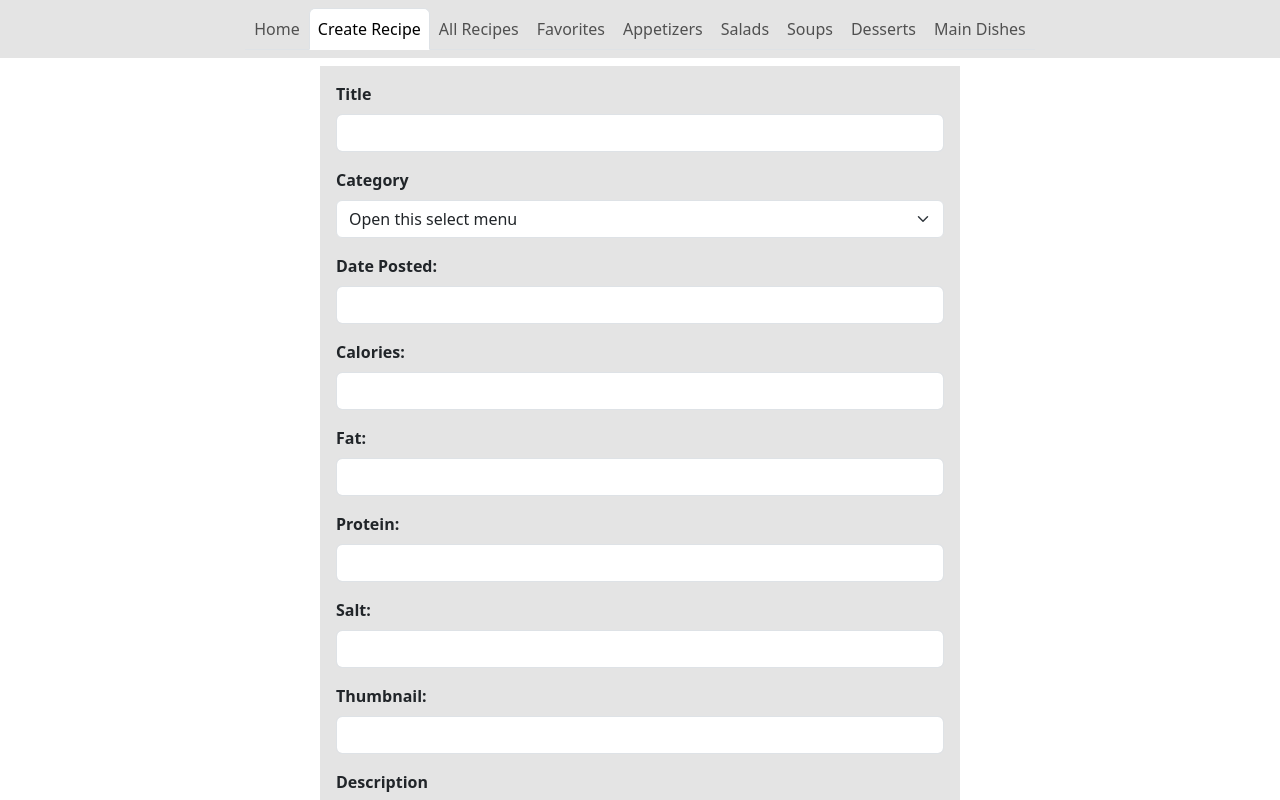
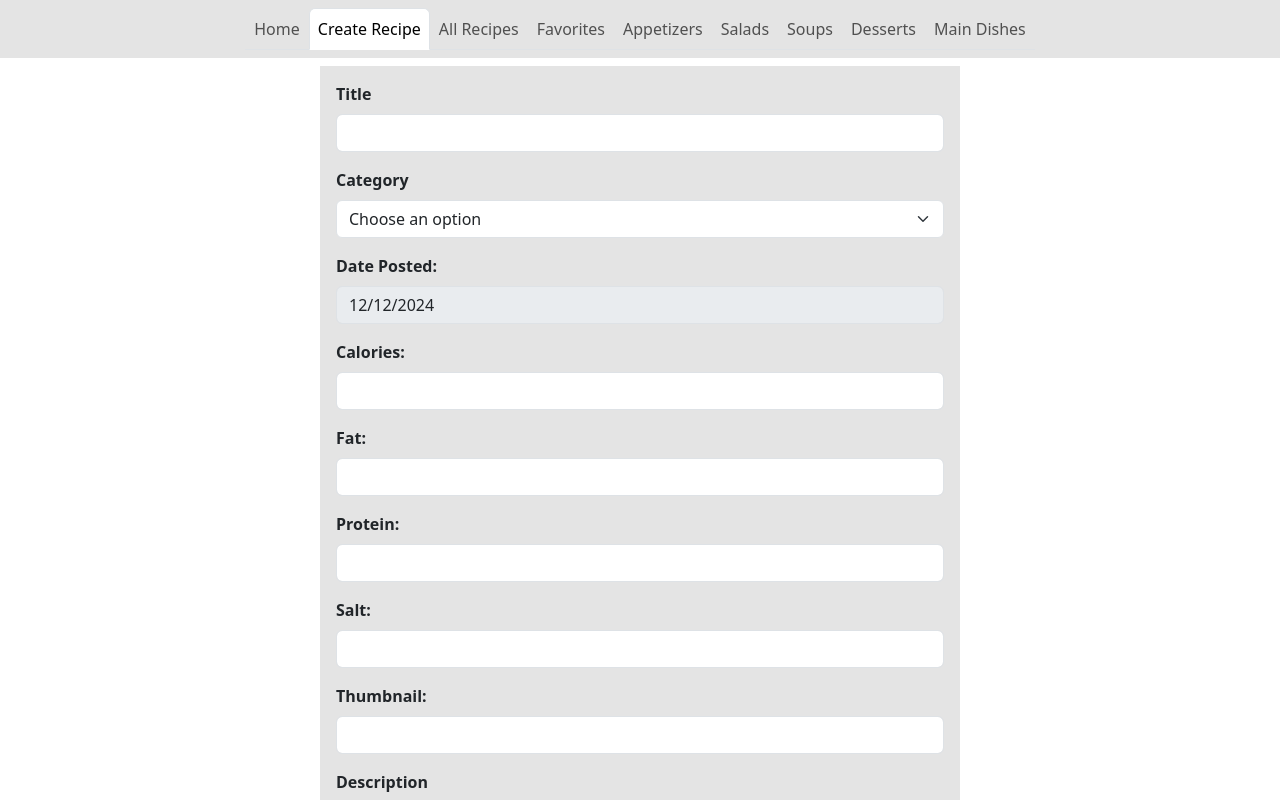
Before and after one commit to KarolisBz/RateMyRecipe, a React (Create React App) app: page /CreateRecipe in a window 1280 px wide. Shown: the top 800 px of the page. Built offline with nearby package versions, Linux system fonts and the light colour scheme.

Commit message:
Fixed Routing issues with nav bar and reloading

```diff
--- a/src/client/components/CreateRecipe.js
+++ b/src/client/components/CreateRecipe.js
@@ -1,93 +1,141 @@
 // class fields
 import React from 'react';
-import { useState, useEffect } from 'react';
+import { useState } from 'react';
 import axios from 'axios';
 import { useNavigate } from "react-router-dom";
 import { Form, Button } from 'react-bootstrap';
 
 // Read content to be imported
 const CreateRecipe = () => {
+  const navigate = useNavigate();
   const [title, setTitle] = useState('');
   const [description, setDescription] = useState('');
-  const [postDate, setPostDate] = useState('');
   const [thumbnail, setThumbnail] = useState('');
   const [calories, setCalories] = useState('');
   const [fat, setFat] = useState('');
   const [protein, setProtein] = useState('');
   const [salt, setSalt] = useState('');
   const [reviews, setReviews] = useState([]);
-  const [category, setCategory] = useState('');
+  const [category, setCategory] = useState("1");
+  let datePosted = new Date().toLocaleDateString('en-GB', {
+    day: '2-digit',
+    month: '2-digit',
+    year: 'numeric',
+  })
 
 
   // logs form information
   const handleSubmit = (e) => {
     e.preventDefault();
 
+    if (category == "1") {
+      alert("Select a valid category!")
+    }
+    else {
       const recipe = {
         title: title,
         description: description,
-      postDate: postDate,
+        postDate: datePosted,
         thumbnail: thumbnail,
         calories: calories,
         fat: fat,
         protein: protein,
         salt: salt,
         reviews: reviews,
-      title: title,
         category: category
       };
 
+      console.log(recipe)
+
       // dynamically posts and rendered in the frontend asynchronously
       axios.post('http://localhost:4000/api/recipe', recipe)
-      .then((res) => console.log(res.data))
+        .then((res) => {
+          console.log(res.data);
+          navigate('/recipes/All')
+        })
         .catch((err) => console.log(err.data));
+    }
   };
 
   return (
-    <div style={{ padding: '2vh', width: '50vw', minHeight: '80vh', margin: 'auto', marginTop: '0.5rem' }} className="greyLevel3">
-      <Form>
-        <Form.Group className="mb-3" controlId="exampleForm.ControlInput1">
+    <div style={{ padding: '2vh', width: '50vw', margin: 'auto', marginTop: '0.5rem' }} className="greyLevel3">
+      <Form onSubmit={handleSubmit}>
+        <Form.Group className="mb-3" controlId="title">
           <Form.Label><strong>Title</strong></Form.Label>
-          <Form.Control type="text" required/>
+          <Form.Control type="text"
+            required
+            value={title}
+            onChange={(e) => setTitle(e.target.value)}
+          />
         </Form.Group>
         <Form.Label><strong>Category</strong></Form.Label>
-        <Form.Group className="mb-3" controlId="exampleForm.ControlInput1">
-          <Form.Select aria-label="Category:">
-            <option>Open this select menu</option>
-            <option value="1">Mains</option>
-            <option value="2">Desserts</option>
-            <option value="3">Soups</option>
-            <option value="3">Salads</option>
-            <option value="3">Appetizers</option>
+        <Form.Group className="mb-3" controlId="category">
+          <Form.Select aria-label="Category:" value={category} onChange={(e) => setCategory(e.target.value)}>
+            <option value="1" disabled>Choose an option</option> {/*default is main if not choosen */}
+            <option value="Mains">Mains</option>
+            <option value="Desserts">Desserts</option>
+            <option value="Soups">Soups</option>
+            <option value="Salads">Salads</option>
+            <option value="Appetizers">Appetizers</option>
           </Form.Select>
         </Form.Group>
-        <Form.Group className="mb-3" controlId="exampleForm.ControlInput1">
+        <Form.Group className="mb-3" controlId="date">
           <Form.Label><strong>Date Posted:</strong></Form.Label>
-          <Form.Control type="text" required/>
+          <Form.Control type="text"
+            required
+            disabled
+            readOnly
+            value={datePosted}
+          />
         </Form.Group>
-        <Form.Group className="mb-3" controlId="exampleForm.ControlInput1">
+        <Form.Group className="mb-3" controlId="calories">
           <Form.Label><strong>Calories:</strong></Form.Label>
-          <Form.Control type="text" required/>
+          <Form.Control type="text"
+            required
+            value={calories}
+            onChange={(e) => setCalories(e.target.value)}
+          />
         </Form.Group>
-        <Form.Group className="mb-3" controlId="exampleForm.ControlInput1">
+        <Form.Group className="mb-3" controlId="fat">
           <Form.Label><strong>Fat:</strong></Form.Label>
-          <Form.Control type="text" required/>
+          <Form.Control type="text"
+            required
+            value={fat}
+            onChange={(e) => setFat(e.target.value)}
+          />
         </Form.Group>
-        <Form.Group className="mb-3" controlId="exampleForm.ControlInput1">
+        <Form.Group className="mb-3" controlId="protein">
           <Form.Label><strong>Protein:</strong></Form.Label>
-          <Form.Control type="text" required/>
+          <Form.Control type="text"
+            required
+            value={protein}
+            onChange={(e) => setProtein(e.target.value)}
+          />
         </Form.Group>
-        <Form.Group className="mb-3" controlId="exampleForm.ControlInput1">
+        <Form.Group className="mb-3" controlId="salt">
           <Form.Label><strong>Salt:</strong></Form.Label>
-          <Form.Control type="text" required/>
+          <Form.Control type="text"
+            required
+            value={salt}
+            onChange={(e) => setSalt(e.target.value)}
+          />
         </Form.Group>
-        <Form.Group className="mb-3" controlId="exampleForm.ControlInput1">
+        <Form.Group className="mb-3" controlId="thumbnail">
           <Form.Label><strong>Thumbnail:</strong></Form.Label>
-          <Form.Control type="text" required/>
+          <Form.Control type="text"
+            required
+            value={thumbnail}
+            onChange={(e) => setThumbnail(e.target.value)} />
         </Form.Group>
-        <Form.Group className="mb-3" controlId="exampleForm.ControlTextarea1">
+        <Form.Group className="mb-3" controlId="description">
           <Form.Label><strong>Description</strong></Form.Label>
-          <Form.Control as="textarea" rows={3} required/>
+          <Form.Control as="textarea"
+            rows={3}
+            style={{ minHeight: '10vh' }}
+            required
+            value={description}
+            onChange={(e) => setDescription(e.target.value)}
+          />
         </Form.Group>
         <Button type="submit" variant="outline-success" style={{ width: '100%' }}>Submit form</Button>
       </Form>
--- a/src/client/components/NavBar.js
+++ b/src/client/components/NavBar.js
@@ -4,15 +4,18 @@ import Nav from 'react-bootstrap/Nav';
 import { Navbar } from 'react-bootstrap';
 import '../styles/colorTheme.css';
 import { NavLink } from 'react-router-dom';
+import { useLocation } from 'react-router-dom';
 
 // building a navigation Bar Via Bootstrap
 const NavBar = () => {
+  const location = useLocation();
+
   return (
         <Navbar className="greyLevel3">
                 <Container className="justify-content-center">
-                    <Nav variant="tabs" defaultActiveKey={"/home"}>
+                    <Nav variant="tabs" key={location.pathname}>
                         <Nav.Link to="/home" as={NavLink} eventKey="link-1">Home</Nav.Link>
-                        <Nav.Link to='/CreateRecipe' as={NavLink} eventKey="link-9">Create Recipe</Nav.Link>
+                        <Nav.Link to='/CreateRecipe' as={NavLink} eventKey="link-11">Create Recipe</Nav.Link>
                         <Nav.Link to="/Recipes/All" as={NavLink} eventKey="link-2">All Recipes</Nav.Link>
                         <Nav.Link to="/Recipes/Favorites" as={NavLink} eventKey="link-3">Favorites</Nav.Link>
                         <Nav.Link to="/Recipes/Appetizers" as={NavLink} eventKey="link-4">Appetizers</Nav.Link>
--- a/src/client/components/RecipeItem.js
+++ b/src/client/components/RecipeItem.js
@@ -11,8 +11,7 @@ import StarRating from "./StarRating";
 const RecipeItem = (props) => {
     // hooks event, logs props to the console whenever the component mounts or updates
     useEffect(() => {
-        console.log("recipe:", props.recipe);
-    }, [props.recipe]); // added dependacy array as recipe so it only runs if recipe changes
+    }, [props.recipe]);
 
     const handleDelete = (e) => {
         e.preventDefault();
@@ -37,10 +36,10 @@ const RecipeItem = (props) => {
                         </Card.Text>
                         <StarRating reviews={props.recipe.reviews} aggrigate={true}/>
                         <div style={{display: 'flex', flexWrap: 'wrap', gap: '0.25rem'}}>
-                            <Badge bg="dark">Calories: 1300kcal</Badge>
-                            <Badge bg="dark">Fat: 16.6g</Badge>
-                            <Badge bg="dark">Protein: 13.8g</Badge>
-                            <Badge bg="dark">Salt: 1.92g</Badge>
+                            <Badge bg="dark">Calories: {props.recipe.calories}kcal</Badge>
+                            <Badge bg="dark">Fat: {props.recipe.fat}g</Badge>
+                            <Badge bg="dark">Protein: {props.recipe.protein}g</Badge>
+                            <Badge bg="dark">Salt: {props.recipe.salt}g</Badge>
                         </div>
                     </Card.Body>
                 </Card>
--- a/src/client/components/StarRating.js
+++ b/src/client/components/StarRating.js
@@ -2,7 +2,6 @@ import { Star, StarFill } from "react-bootstrap-icons";
 import '../styles/main.css';
 
 const StarRating = (props) => {
-    console.log(props)
     let reviews = props.reviews;
     let averageRating = 0;
 
@@ -10,7 +9,7 @@ const StarRating = (props) => {
     reviews.forEach(review => {
         averageRating += Number(review.rating);
     });
-    averageRating = averageRating / reviews.length;
+    averageRating = reviews.length > 0 ? averageRating / reviews.length : 0;
 
     // calculating star fills
     let filledStars = Math.floor(averageRating);
```
Also changed, not shown: src/App.js (+6 -6 lines), src/client/components/RecipeDetails.js (+4 -4 lines), src/server/server.js (+36 -1 lines). Lines whose indentation alone changed are shown as unchanged.
